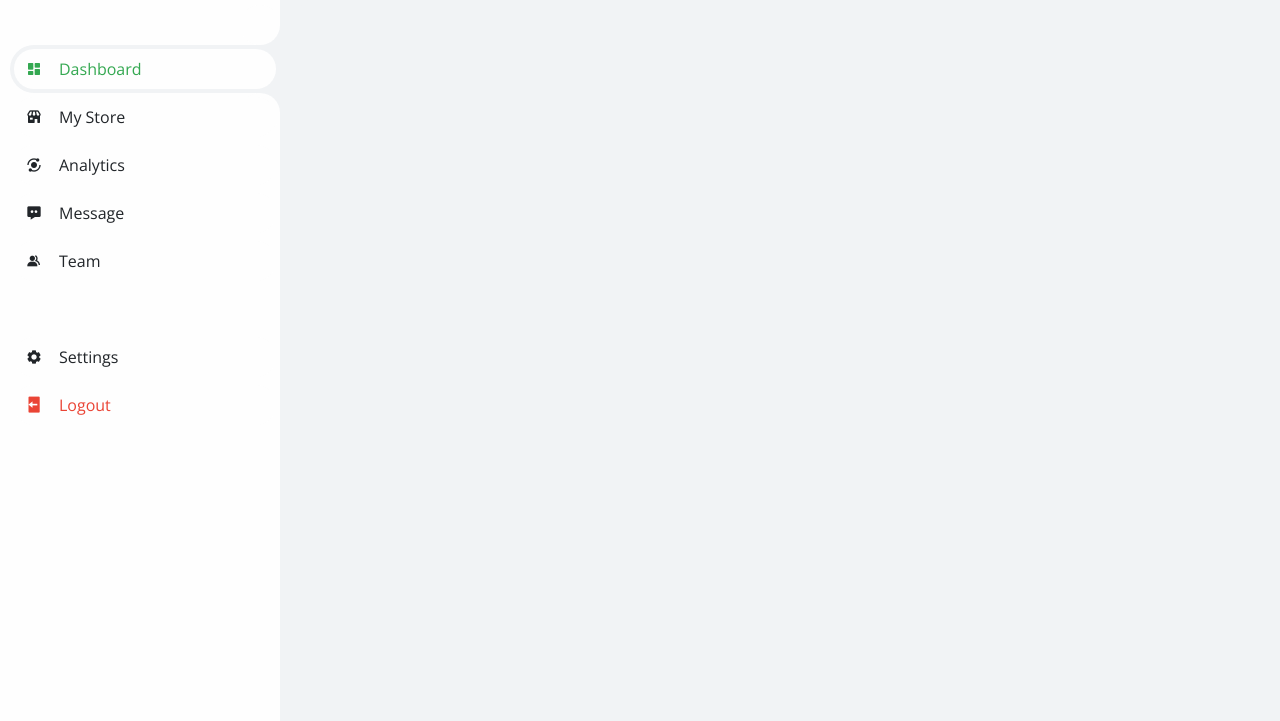
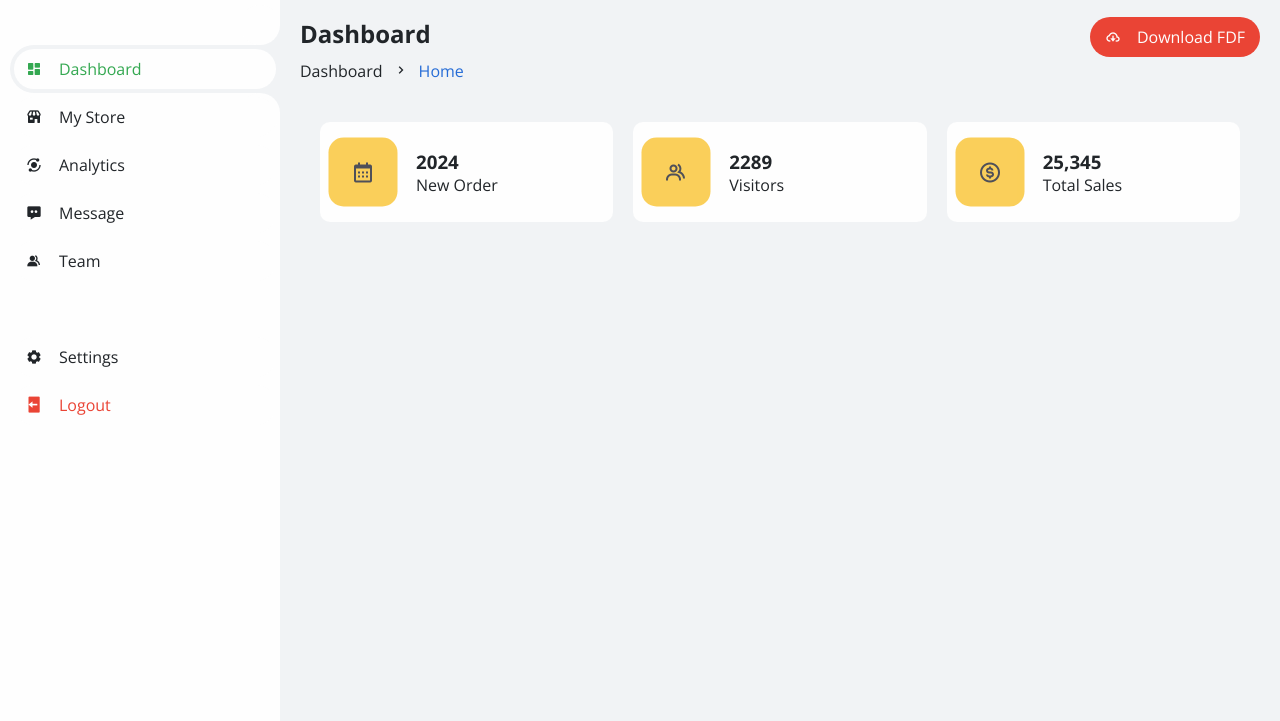
Before and after one commit to DiepKhac2289/Dashboard, a plain HTML site: page index.html in a window 1280 px wide. Shown: the part 79-800 px from the top of the page. Drawn offline with nearby package versions, Linux system fonts and the light colour scheme; files that its build step writes are made by us from their sources; files whose address does not match are found by name.

Commit message:
develop main part

```diff
--- a/index.html
+++ b/index.html
@@ -72,7 +72,7 @@
     </section>
     <!-- SIDE BAR -->
 
-    <!-- CONTENT IN DASBOARD -->
+    <!-- HEADER BAR -->
     <section id="content">
         <!-- NAV BAR -->
         <nav>
@@ -94,10 +94,63 @@
 
         </nav>
         <!-- NAV BAR -->
+        <!-- CONTENT IN DASBOARD -->
+        <main>
+            <div class="head-title">
+                <div class="left">
+                    <h1 href="">Dashboard</h1>
+                    <ul class="breadcrumb">
+                        <li>
+                            <a href="">Dashboard</a>
+                        </li>
+                        <li>
+                            <i class='bx bx-chevron-right'></i>
+                        </li>
+                        <li>
+                            <a href="" style="color: #266cd6;">Home</a>
+                        </li>
+                    </ul>
+                </div>
+
+                <a href="" class="btn-download">
+                    <i class='bx bx-cloud-download'></i>
+                    <span>Download FDF</span>
+                </a>
+
+            </div>
+            <ul class="box-info">
+                <li>
+                    <i class='bx bx-calendar'></i>
+                    <span class="text">
+                        <h3>2024</h3>
+                        <p>New Order</p>
+                    </span>
+                </li>
+                <li>
+                    <i class='bx bx-group'></i>
+                    <span class="text">
+                        <h3>2289</h3>
+                        <p>Visitors</p>
+                    </span>
+                </li>
+                <li>
+                    <i class='bx bx-dollar-circle'></i>
+                    <span class="text">
+                        <h3>25,345</h3>
+                        <p>Total Sales</p>
+                    </span>
+                </li>
+            </ul>
+
+        </main>
+        <!-- CONTENT IN DASBOARD -->
 
     </section>
+    <!-- HEADER BAR -->
 
-    <!-- CONTENT IN DASBOARD -->
+
+
+
     <script src="/PROJECT/Dashboard/js/script.js"></script>
 </body>
 </html>
--- a/style.css
+++ b/style.css
@@ -208,21 +208,26 @@ body{
     align-items: center;
     gap: 20px;
     font-family: var(--font);
+    position: sticky;
+    top: 0;
+    left: 0;
+    z-index: 1000;
 }
-
-#content nav::before{  /*2 quy tắc giống nhau đều cùng ::before thì quy tắc sau cùng sẽ ghi đè lên quy tắc trước đó*/
+/*2 quy tắc giống nhau đều cùng ::before thì quy tắc sau cùng sẽ ghi đè lên quy tắc trước đó*/
+#content nav::before{
     content: '';
     position: absolute;
+    background: var();
     width: 30px;
     height: 30px;
     bottom: -30px;
     left: 0px;
-    background: var(--grey);
     border-radius: 50%;
+    box-shadow: -15px -15px 0 var(--white);
 
 }
 
-#content nav::after{
+/* #content nav::after{
     content: '';
     position: absolute;
     width: 40px;
@@ -232,7 +237,7 @@ body{
     background: var(--white);
     border-radius: 50%;
     z-index: -1;
-}
+} */
 
 
 #content nav .bx.bx-menu-alt-left{
@@ -343,4 +348,78 @@ body{
 }
 /* NAV BAR */
 
-/* CONTENT IN DASBOARD */
+/* MAIN */
+#content main{
+    margin: 40px 20px 0 20px;
+    font-family: var(--font);
+    color: var(--black);
+    max-height: calc(100vh - 56px);
+	overflow-y: auto;
+}
+#content main .head-title{
+    display: flex;
+    justify-content: space-between;
+    grid-gap: 16px;
+    flex-wrap: wrap;
+}
+#content main .head-title .left ul{
+    display: flex;
+    gap: 10px;
+    margin-top: 10px;
+
+}
+#content main .head-title .left ul a{
+    font-family: var(--font);
+    color: var(--black);
+}
+#content main .head-title a.btn-download{
+    display: flex;
+    justify-content: space-between;
+    align-items: center;
+    height: 40px;
+    width: 170px;
+    font-size: 16px;
+    font-weight: 400;
+    padding: 0 15px 0 15px;
+    border-radius: 20px;
+    color: var(--white);
+    background: var(--Red);
+    cursor: pointer;
+}
+#content main ul.box-info{
+    display: flex;
+    justify-content: space-between;
+    margin: 40px 20px 40px 20px;
+    gap: 20px;
+}
+#content main ul.box-info li{
+    display: flex;
+    align-items: center;
+    padding: 20px;
+    gap: 30px;
+    width: 320px;
+    height: 100px;
+    background: var(--white);
+    border-radius: 10px;
+}
+#content main ul.box-info li span.text{
+    color: var(--black);
+    font-family: var(--font);
+}
+#content main ul.box-info li i{
+    scale: 1.5;
+    z-index: 1;
+    color:#060714;
+}
+#content main ul.box-info li i::before{
+    background: var(--Yellow);
+    padding: 15px;
+    border-radius: 10px;
+    opacity: 0.7;
+    padding: 15px;
+    z-index: -500;
+}
+
+
+
+/* MAIN */
```
